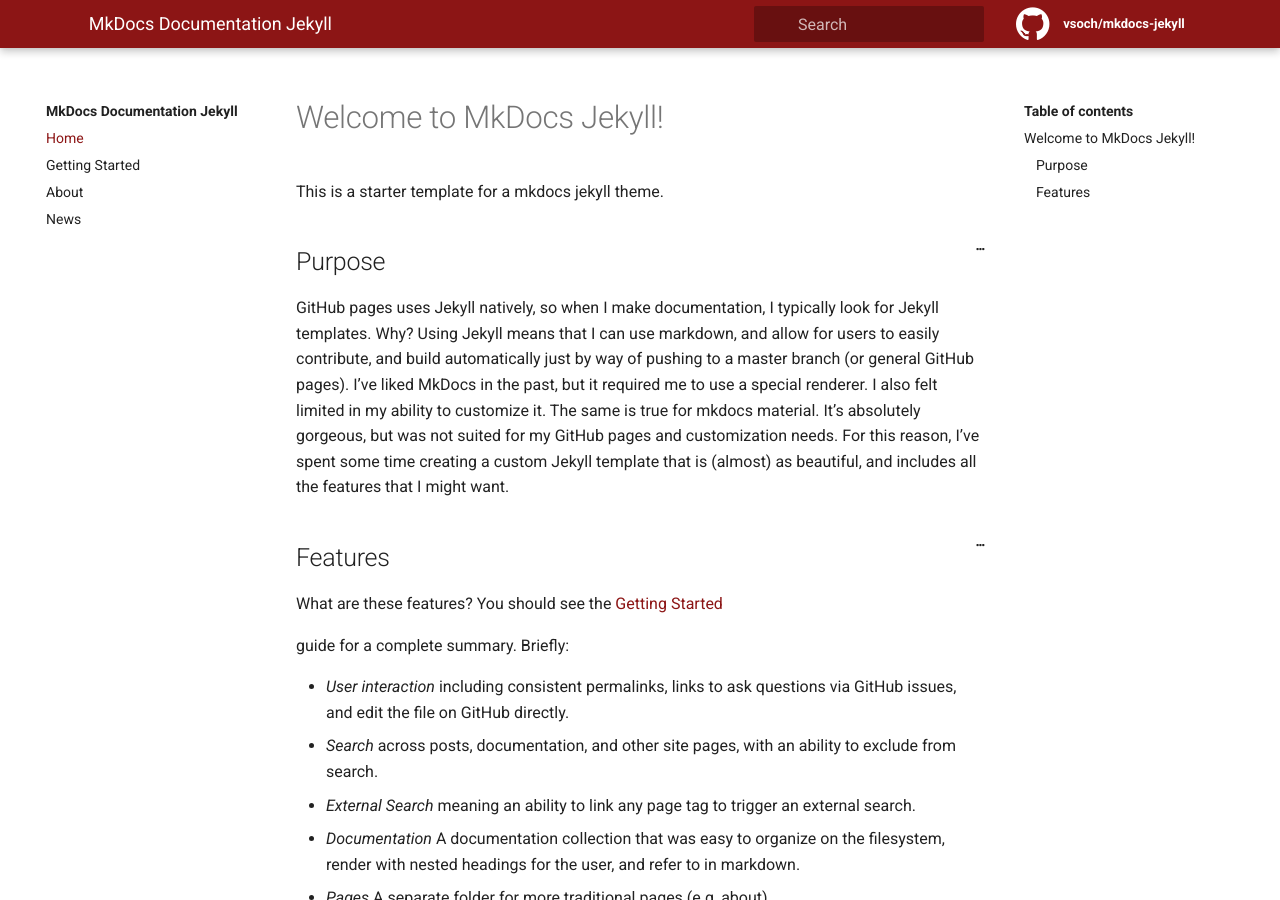
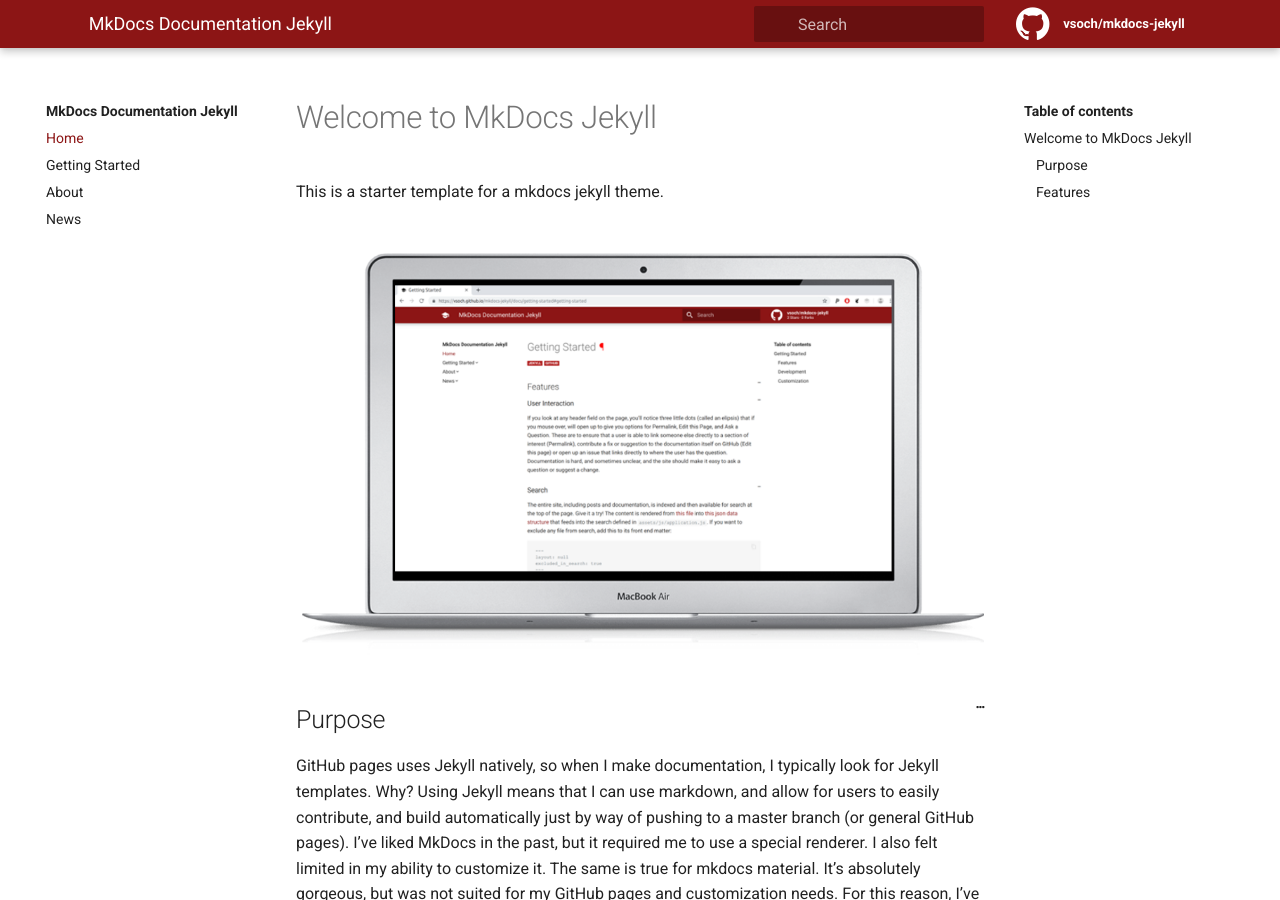
Before and after one commit to vsoch/mkdocs-jekyll, a Jekyll site: the page built from pages/index.md, in a window 1280 px wide and 900 px high. Built offline with Jekyll 4.4.1, drawn with Linux system fonts in a browser that asks for light colours.

Commit message:
adding macbook preview
Signed-off-by: Vanessa Sochat <vsochat@stanford.edu>

```diff
--- a/pages/index.md
+++ b/pages/index.md
@@ -4,9 +4,11 @@ title: Material Jekyll Theme
 permalink: /
 ---
 
-# Welcome to MkDocs Jekyll!
+# Welcome to MkDocs Jekyll
 
 This is a starter template for a mkdocs jekyll theme.
+
+![assets/img/macbook-preview.png](assets/img/macbook-preview.png)
 
 ## Purpose
 
```
Also changed, not shown: README.md (+1 -1 lines), assets/img/macbook-preview.png (added).
